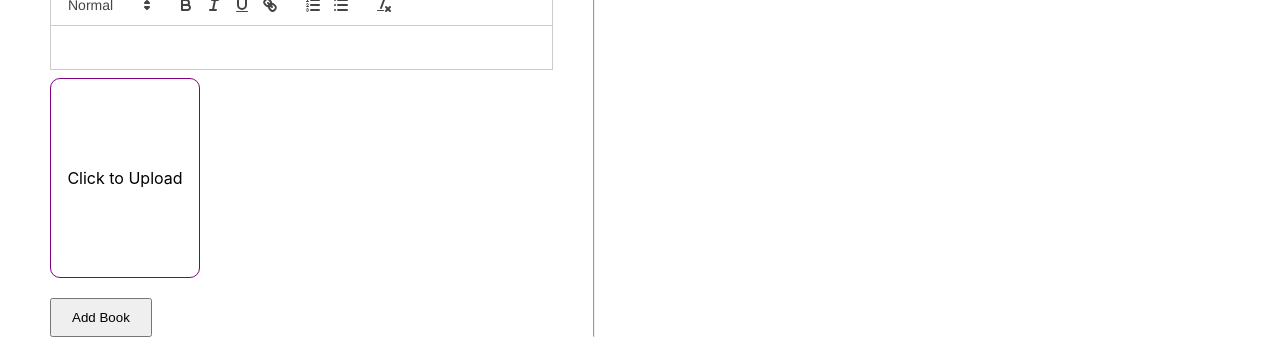
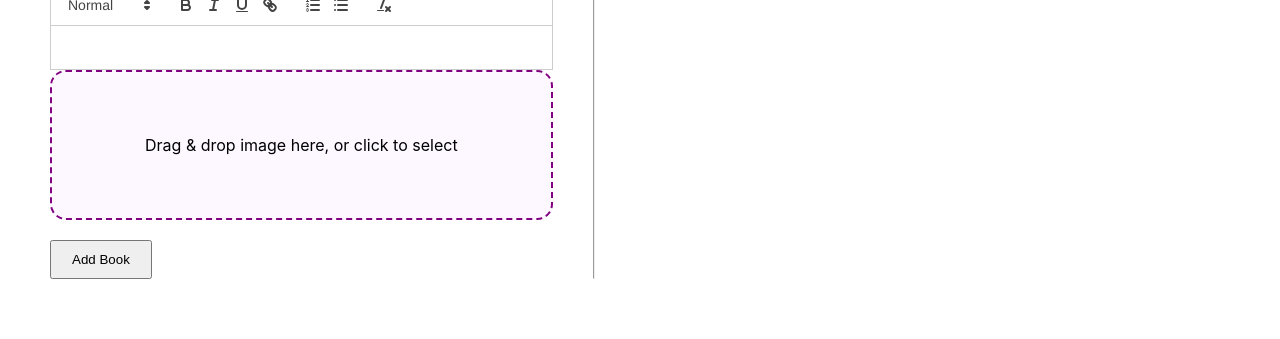
Before and after one commit to Confinesofgrace/waytivities3, a React (Vite) app: page /admin in a window 1280 px wide. Shown: the part 462-801 px from the top of the page. Built offline with nearby package versions, Linux system fonts and the light colour scheme; no server answers; the database is empty.

Commit message:
DropZone for all upload input

```diff
--- a/src/Pages/Admin/AdminPage.jsx
+++ b/src/Pages/Admin/AdminPage.jsx
@@ -1,6 +1,7 @@
 import './AdminPage.css';
 import { useDropzone } from 'react-dropzone';
 import { useState, useCallback } from 'react';
+import ImageUpload from './ImageUpload';
 
 
 
@@ -90,6 +91,9 @@ function AdminPage() {
             multiple: false
             });
 
+    const [coverUrl, setCoverUrl] = useState('');
+
+
 
 
 
@@ -115,7 +119,8 @@ function AdminPage() {
 
                     </div>
 
-                    <div className="for-input1" id='for-cover'>
+                    {
+                    /*<div className="for-input1" id='for-cover'>
                         <label htmlFor="cover" className='admin-label'>Front Cover</label>
 
                         <div {...getRootProps()} id='dropzone-area'>
@@ -128,6 +133,13 @@ function AdminPage() {
                             {coverPreview && <img src={coverPreview} alt="Preview" style={{ marginTop: '10px', width: '100%', borderRadius: '8px' }} />}
                         </div>
                     </div>
+                    */
+                    }
+
+                    <div className="for-input1" id='for-cover'>
+                        <ImageUpload label="Front Cover" onUpload={(url) => setCoverUrl(url)} />
+                    </div>
+
 
 
                     <div className="for-input1" id='for-aboutBook'>
--- a/src/Pages/Admin/ImageUpload.jsx
+++ b/src/Pages/Admin/ImageUpload.jsx
@@ -1,20 +1,20 @@
-import React, { useRef, useState } from "react";
+import React, { useState, useCallback } from "react";
+import { useDropzone } from "react-dropzone";
 
 const ImageUpload = ({ label, onUpload }) => {
-  const fileInputRef = useRef(null);
   const [preview, setPreview] = useState(null);
   const [uploading, setUploading] = useState(false);
 
-  const handleFileChange = async (e) => {
-    const file = e.target.files[0];
+  const onDrop = useCallback(async (acceptedFiles) => {
+    const file = acceptedFiles[0];
     if (!file) return;
 
-    setPreview(URL.createObjectURL(file)); // Preview image before upload
+    setPreview(URL.createObjectURL(file)); // preview before upload
     setUploading(true);
 
     const formData = new FormData();
     formData.append("file", file);
-    formData.append("upload_preset", "Book covers"); // Your Cloudinary upload preset
+    formData.append("upload_preset", "Book covers");
 
     try {
       const response = await fetch(
@@ -27,44 +27,40 @@ const ImageUpload = ({ label, onUpload }) => {
 
       const data = await response.json();
       setUploading(false);
-      onUpload(data.secure_url); // Send image URL to parent
+      onUpload(data.secure_url); // Send Cloudinary URL back to parent
     } catch (error) {
-      console.error("Error uploading image:", error);
+      console.error("Upload failed:", error);
       setUploading(false);
     }
-  };
+  }, [onUpload]);
+
+  const { getRootProps, getInputProps, isDragActive } = useDropzone({
+    onDrop,
+    accept: {
+      "image/jpeg": [],
+      "image/png": [],
+    },
+    multiple: false,
+  });
 
   return (
-    <div>
-      <p className="addbook-header">{label}</p>
-      <div
-        className="image-upload-container"
-        onClick={() => fileInputRef.current?.click()}
-        style={{
-          width: "150px",
-          height: "200px",
-          border: "1px solid purple",
-          display: "flex",
-          alignItems: "center",
-          justifyContent: "center",
-          cursor: "pointer",
-          position: "relative",
-          backgroundSize: "cover",
-          backgroundPosition: "center",
-          borderRadius: "10px",
-          backgroundImage: preview ? `url(${preview})` : "none",
-        }}
-      >
-        {uploading ? "Uploading..." : !preview ? "Click to Upload" : ""}
+    <div className="for-input1">
+      <label className="admin-label">{label}</label>
+
+      <div {...getRootProps()} id="dropzone-area">
+        <input {...getInputProps()} />
+        {isDragActive ? (
+          <p>Drop the image here...</p>
+        ) : preview ? (
+          <img
+            src={preview}
+            alt="Preview"
+            style={{ width: "100%", borderRadius: "8px" }}
+          />
+        ) : (
+          <p>{uploading ? "Uploading..." : "Drag & drop image here, or click to select"}</p>
+        )}
       </div>
-
-      <input
-        type="file"
-        ref={fileInputRef}
-        accept="image/*"
-        style={{ display: "none" }}
-        onChange={handleFileChange}
-      />
     </div>
   );
 };
```
Also changed, not shown: src/Pages/Admin/ImageUpload-Draft.jsx (added, +72 -0 lines).
